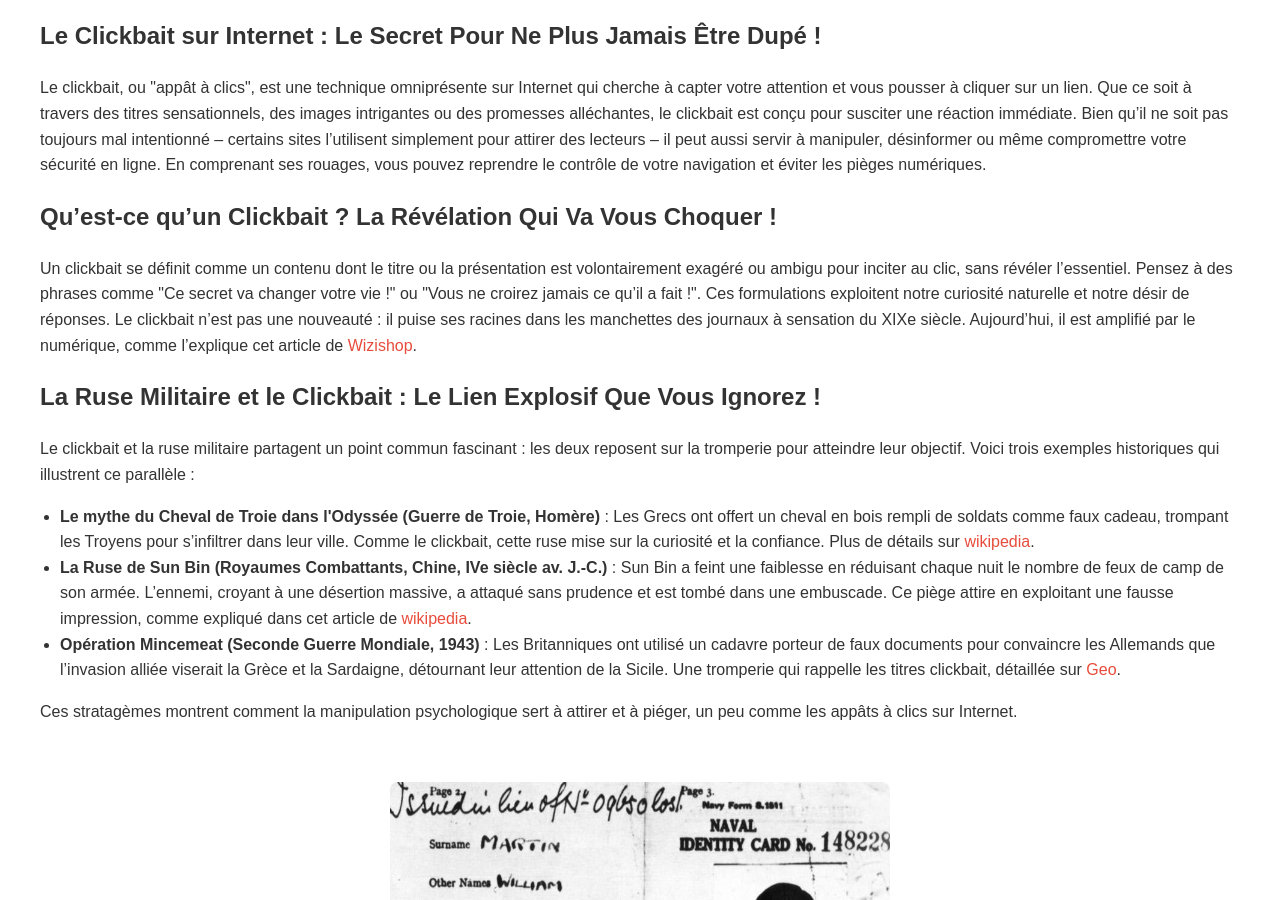
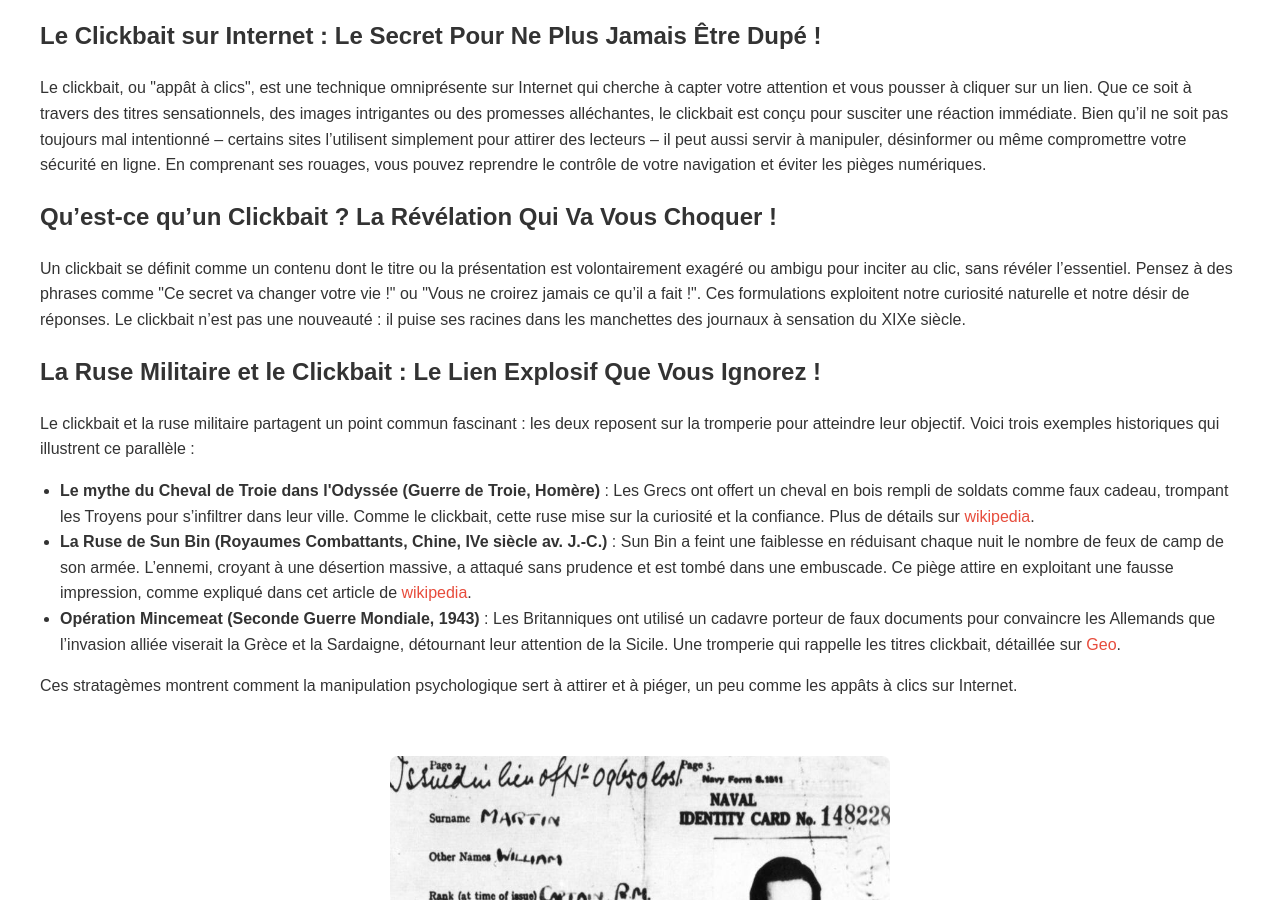
Before and after one commit to Anadema/Cognitive-Weaponization-Matrix, a Jekyll site: the page built from Techniques/04-Clickbait.md, in a window 1280 px wide and 900 px high, scrolled down 678 px. Built offline with Jekyll 4.4.1, drawn with Linux system fonts in a browser that asks for light colours; our own code applies the rules of GitHub Pages for plain Markdown files.

Commit message:
Update 04-Clickbait.md

```diff
--- a/Techniques/04-Clickbait.md
+++ b/Techniques/04-Clickbait.md
@@ -11,7 +11,7 @@
     <h1>Le Clickbait sur Internet : Le Secret Pour Ne Plus Jamais Être Dupé !</h1>
     <p>Le clickbait, ou "appât à clics", est une technique omniprésente sur Internet qui cherche à capter votre attention et vous pousser à cliquer sur un lien. Que ce soit à travers des titres sensationnels, des images intrigantes ou des promesses alléchantes, le clickbait est conçu pour susciter une réaction immédiate. Bien qu’il ne soit pas toujours mal intentionné – certains sites l’utilisent simplement pour attirer des lecteurs – il peut aussi servir à manipuler, désinformer ou même compromettre votre sécurité en ligne. En comprenant ses rouages, vous pouvez reprendre le contrôle de votre navigation et éviter les pièges numériques.</p>
     <h2>Qu’est-ce qu’un Clickbait ? La Révélation Qui Va Vous Choquer !</h2>
-    <p>Un clickbait se définit comme un contenu dont le titre ou la présentation est volontairement exagéré ou ambigu pour inciter au clic, sans révéler l’essentiel. Pensez à des phrases comme "Ce secret va changer votre vie !" ou "Vous ne croirez jamais ce qu’il a fait !". Ces formulations exploitent notre curiosité naturelle et notre désir de réponses. Le clickbait n’est pas une nouveauté : il puise ses racines dans les manchettes des journaux à sensation du XIXe siècle. Aujourd’hui, il est amplifié par le numérique, comme l’explique cet article de <a href="https://www.wizishop.fr/lexique-ecommerce/clickbait">Wizishop</a>.</p>
+    <p>Un clickbait se définit comme un contenu dont le titre ou la présentation est volontairement exagéré ou ambigu pour inciter au clic, sans révéler l’essentiel. Pensez à des phrases comme "Ce secret va changer votre vie !" ou "Vous ne croirez jamais ce qu’il a fait !". Ces formulations exploitent notre curiosité naturelle et notre désir de réponses. Le clickbait n’est pas une nouveauté : il puise ses racines dans les manchettes des journaux à sensation du XIXe siècle. </p>
     <h2>La Ruse Militaire et le Clickbait : Le Lien Explosif Que Vous Ignorez !</h2>
     <p>Le clickbait et la ruse militaire partagent un point commun fascinant : les deux reposent sur la tromperie pour atteindre leur objectif. Voici trois exemples historiques qui illustrent ce parallèle :</p>
     <ul>
```
